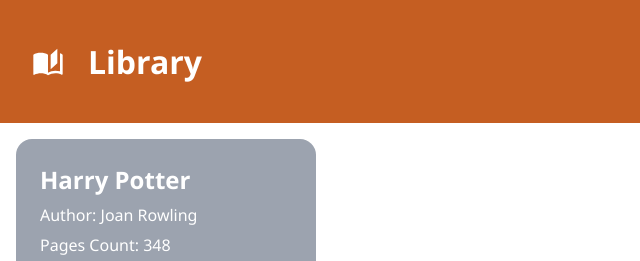
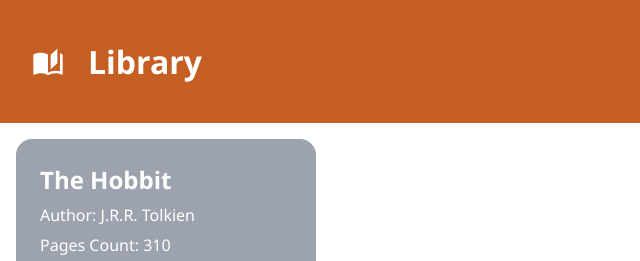
Before and after one commit to rikster-r/library, a plain HTML site: page index.html in a window 1280 px wide. Shown: the top 261 px of the page, 0-640 px from the left. Drawn offline with Linux system fonts and the light colour scheme.

Commit message:
change example book

```diff
--- a/index.html
+++ b/index.html
@@ -23,9 +23,9 @@
   <div class="books-container" data-books-container>
     <div class="book-card">
       <div class="text">
-        <h2>Harry Potter</h2>
-        <p>Author: Joan Rowling</p>
-        <p>Pages Count: 348</p>
+        <h2>The Hobbit</h2>
+        <p>Author: J.R.R. Tolkien</p>
+        <p>Pages Count: 310</p>
         <p class="text">Lorem ipsum dolor sit amet consectetur adipisicing elit. Ipsa harum iure maxime obcaecati!
           Lorem ipsum dolor sit amet consectetur adipisicing elit. Hic pariatur molestias, rerum dolorum quas
           similique, fugit quod quae enim maxime ex ab doloremque vero voluptate perferendis nobis sit,
```
